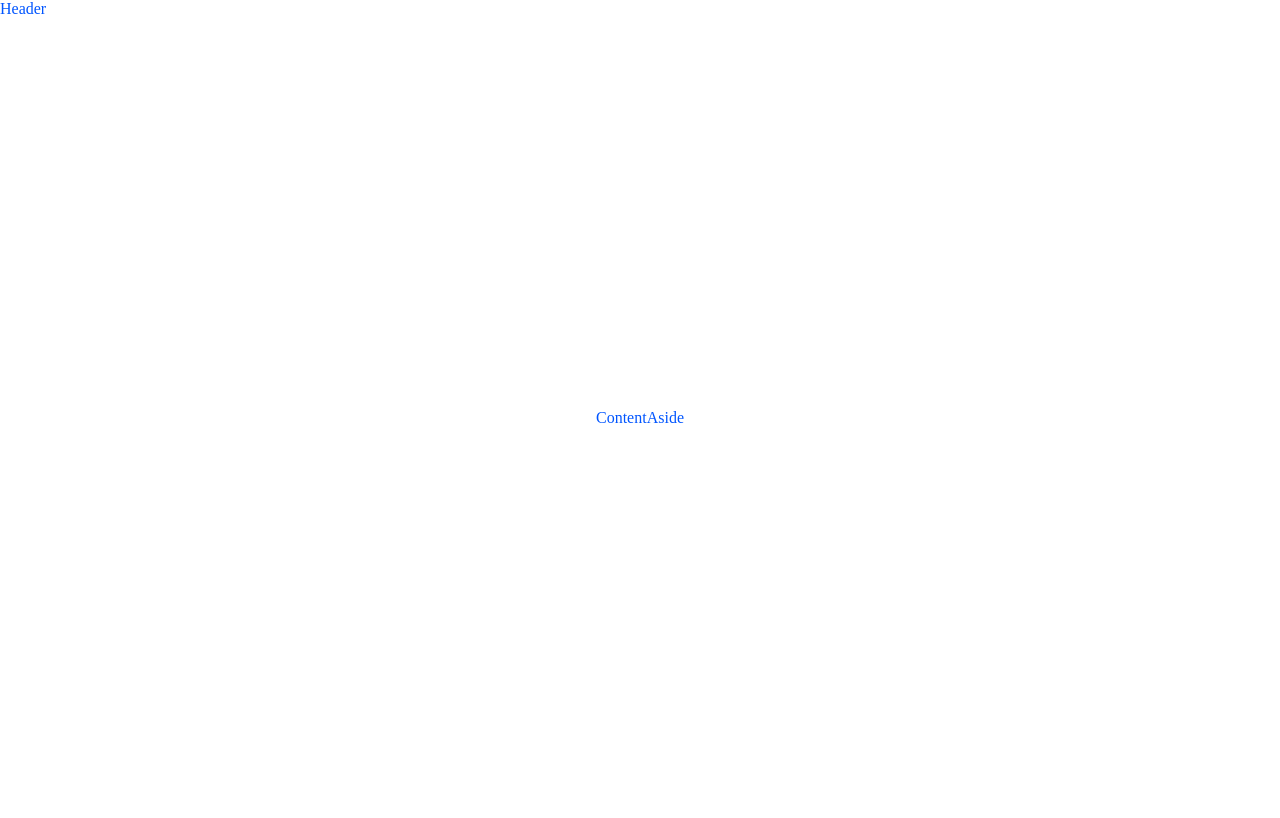
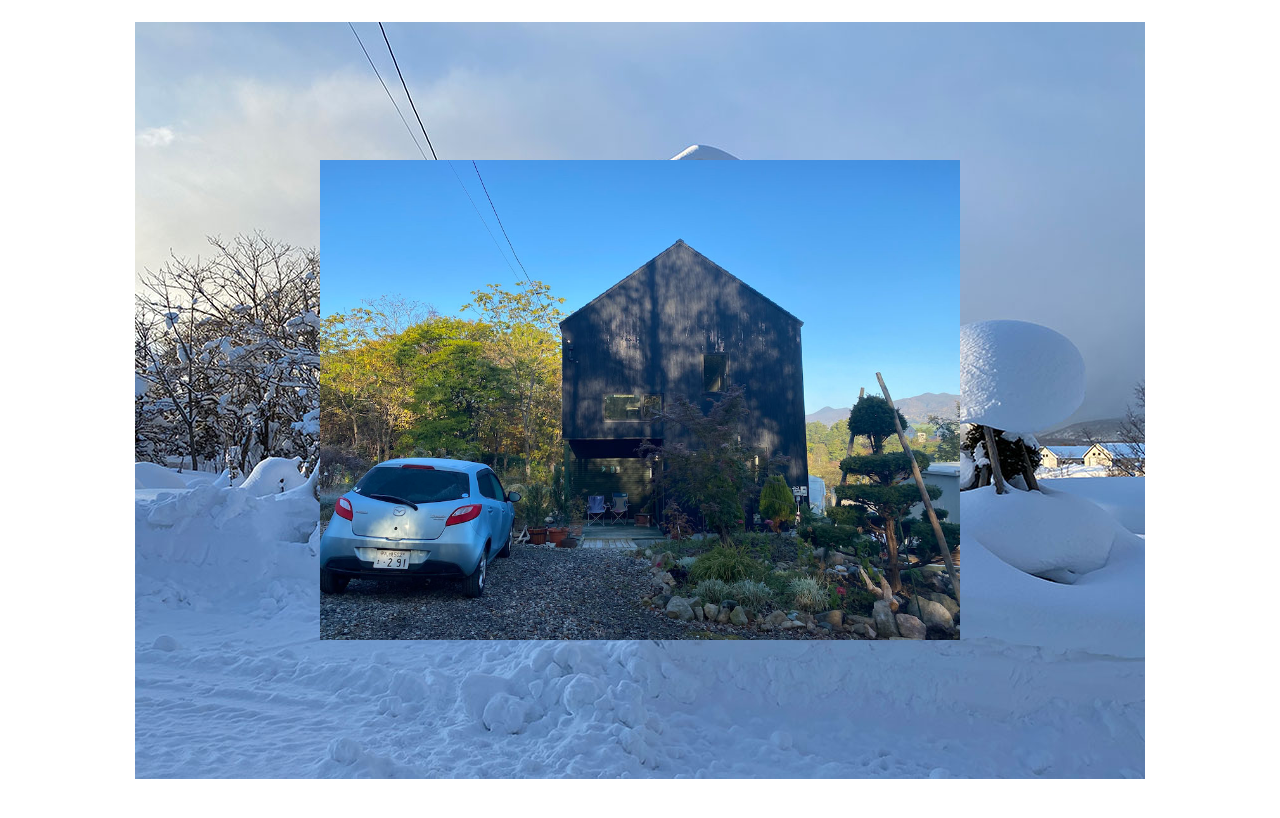
Before and after one commit to siramsay/hide-reveal-image-viewer, a plain HTML site: page index.html in a window 1280 px wide. Drawn offline with nearby package versions, Linux system fonts and the light colour scheme.

Commit message:
Initial Set up and add images

```diff
--- a/index.html
+++ b/index.html
@@ -17,14 +17,11 @@
 <body>
 
 <header>
-  Header
 </header>
 
 <main>
-
-  <article>Content</article>
-  <aside>Aside</aside>
-
+  <img src="2020-10-21-07.11.03-winter-2.jpg" alt="add an alt"/>
+  <img class="top-image" src="2020-10-21-07.11.03-2.jpg" alt="add an alt"/>
 </main>
 
 </body>
--- a/style.css
+++ b/style.css
@@ -37,3 +37,11 @@ main {
   justify-content: center;
   align-items: center;
 }
+
+img {
+  position: absolute;
+}
+
+.top-image {
+  width: 50%;
+}
```
Also changed, not shown: 2020-10-21-07.11.03-2.jpg (added), 2020-10-21-07.11.03-winter-2.jpg (added).
